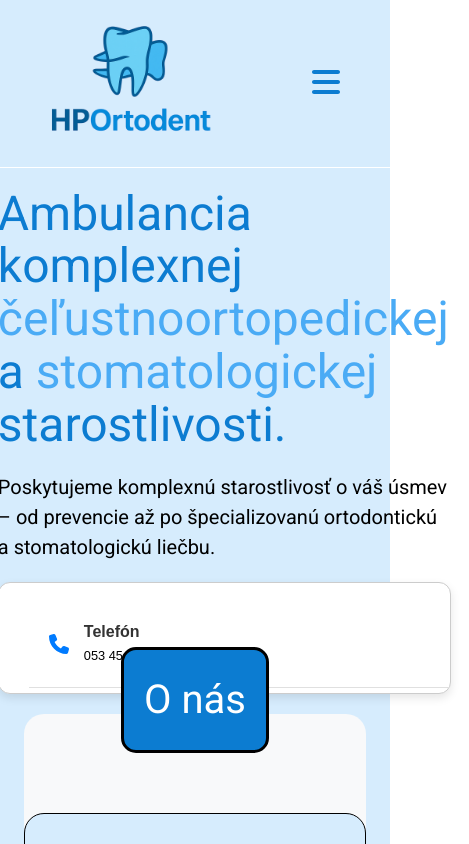
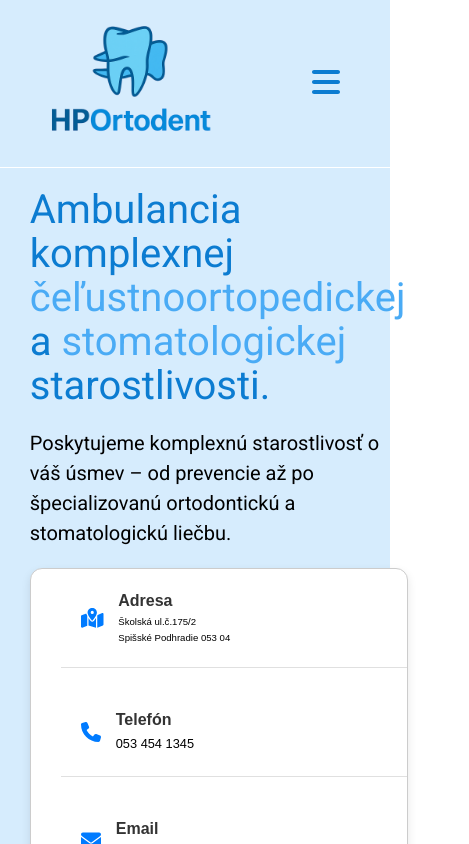
Before and after one commit to MartinLapsansky/hportodent, a React (Vite) app: page /hportodent/o-nas in a window 390 px wide. Both pictures are taken after a click on the picture 130 px from the left and 83 px from the top of the page. Shown: the top 844 px of the page, 469 px wide, since content can reach past the window. Built offline with nearby package versions, Linux system fonts and the light colour scheme.

Commit message:
Your commit message

```diff
--- a/src/styles/AboutSection.css
+++ b/src/styles/AboutSection.css
@@ -6,7 +6,6 @@
     border-radius: 20px;
     justify-content: center;
     align-items: center;
-    max-height: 120vh;
 }
 
 .about-title {
--- a/src/styles/HomeSection.css
+++ b/src/styles/HomeSection.css
@@ -27,7 +27,6 @@
 .content-block{
     display: flex;
     flex-direction: row;
-    max-height: 60vh;
 }
 
 .heading h1{
@@ -63,7 +62,6 @@
     justify-content: center;
     align-items: stretch;
     width: 100%;
-    height: 20vh;
     border: 1px solid #ccc;
     border-radius: 12px;
     overflow: hidden;
@@ -145,12 +143,10 @@
         flex-direction: column;
     }
     .heading-text{
-        width: 100%;
+        width: 80%;
     }
 
     .homepage_right {
-        width: 100%;
-        text-align: center;
         display: none;
     }
     .homepage_left {
@@ -172,4 +168,7 @@
     .info-box-content {
         justify-content: flex-start;
     }
+    .heading h1{
+        font-size: 2.5rem;
+    }
 }
```
